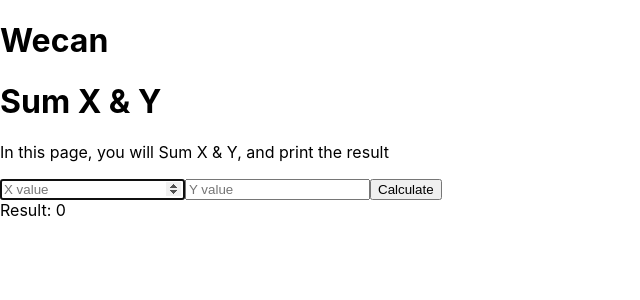
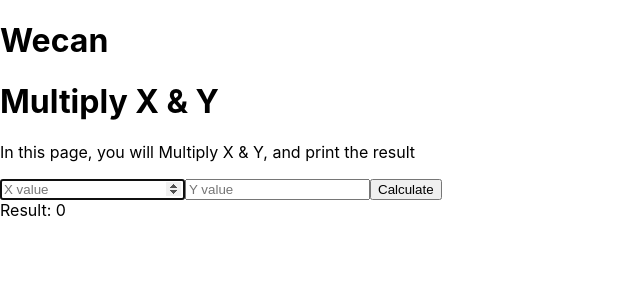
Before and after one commit to wafihfzhn/wecan, a React (Create React App) app: page /multiply in a window 1280 px wide. Shown: the top 300 px of the page, without its empty margins (0-640 px from the left). Built offline with nearby package versions, Linux system fonts and the light colour scheme.

Commit message:
Update multiply

```diff
--- a/src/components/pages/Multiply.tsx
+++ b/src/components/pages/Multiply.tsx
@@ -31,8 +31,8 @@ const Multiply = () => {
 
   return (
     <div className="Sum">
-      <h1>Sum X & Y</h1>
-      <p> In this page, you will Sum X & Y, and print the result</p>
+      <h1>Multiply X & Y</h1>
+      <p> In this page, you will Multiply X & Y, and print the result</p>
       <SumForm />
       Result: {result}
     </div>
```
